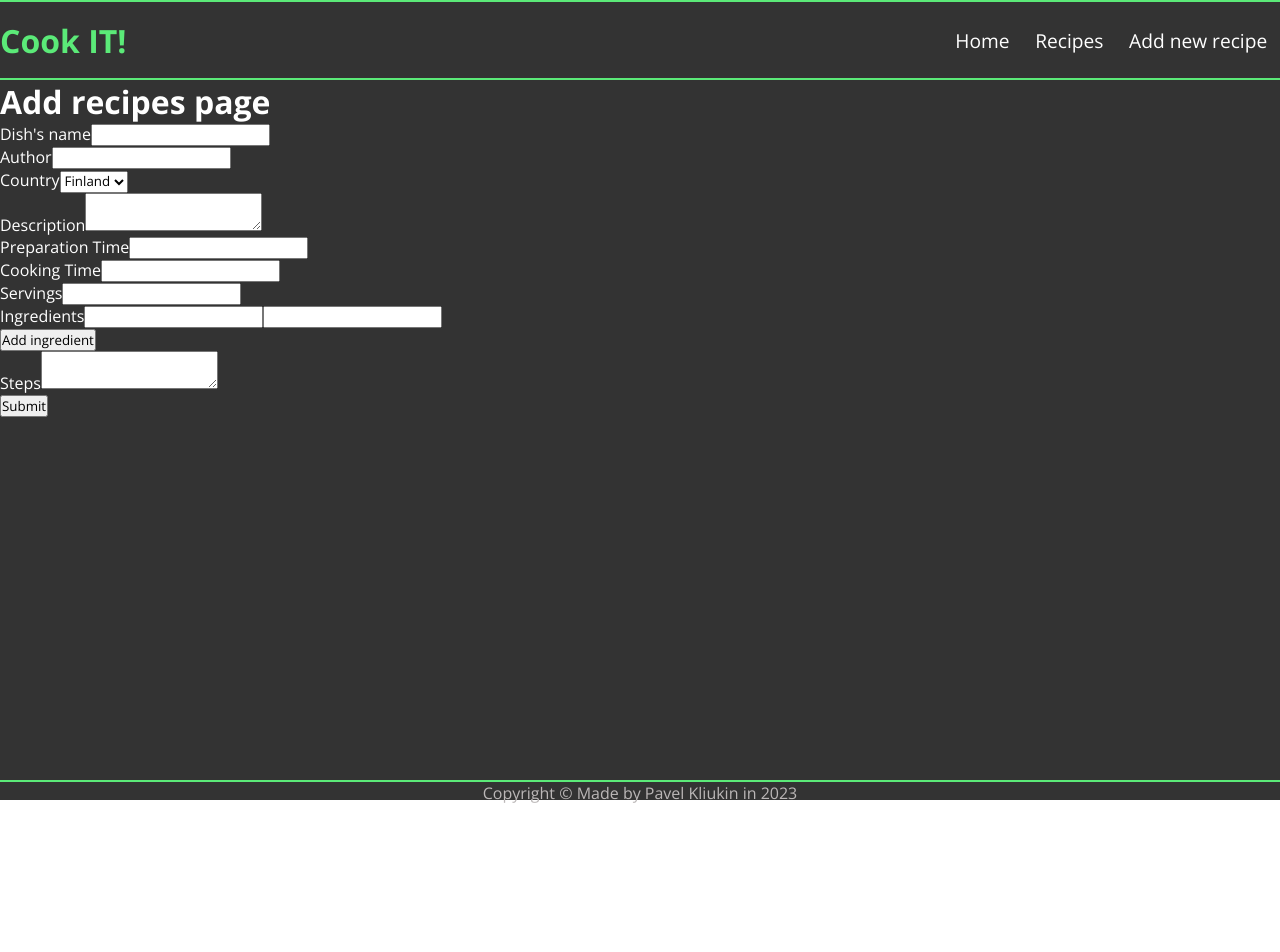
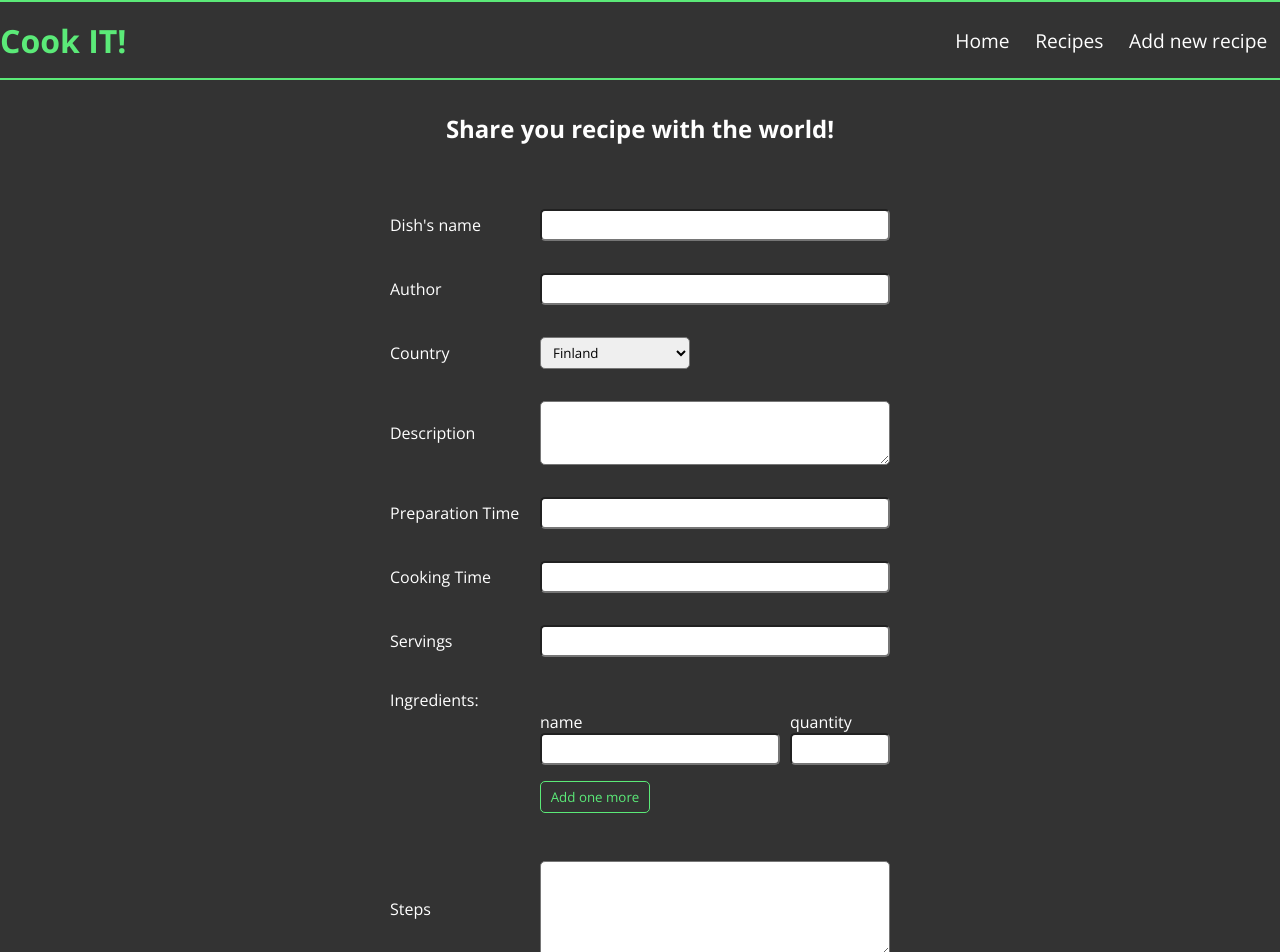
Before and after one commit to Pavel-Kliukin/Recipes_on_react, a React (Create React App) app: page /add in a window 1280 px wide. Shown: the top 952 px of the page. Before the commit the page ends 804 px from the top, so only its background shows below. Built offline with nearby package versions, Linux system fonts and the light colour scheme; the HTML template or start-up script is replaced by a standard one.

Commit message:
Add recipe page's style done

```diff
--- a/db.json
+++ b/db.json
@@ -433,6 +433,39 @@
         "Serve the varenyky hot, accompanied by sour cream.",
         "Enjoy the delicious taste of these traditional Ukrainian dumplings!"
       ]
+    },
+    {
+      "id": 7,
+      "dishName": "Kebab",
+      "author": "Ahmed",
+      "country": "Finland",
+      "description": "Pretty easy and fast food",
+      "prep_time": "2 min",
+      "cook_time": "15 min",
+      "servings": "2",
+      "ingredients": [
+        {
+          "name": "roasted beaf meat",
+          "quantity": "0.3 kg"
+        },
+        {
+          "name": "Lavash",
+          "quantity": "2 "
+        },
+        {
+          "name": "salad",
+          "quantity": "2"
+        },
+        {
+          "name": "tomato",
+          "quantity": "1"
+        },
+        {
+          "name": "corn",
+          "quantity": "50 gr"
+        }
+      ],
+      "steps": "Just cook it"
     }
   ]
 }
--- a/src/components/Footer.css
+++ b/src/components/Footer.css
@@ -7,6 +7,7 @@ footer {
   align-items: center;
   justify-content: center;
   color: rgb(187, 183, 183);
+  font-size: 0.8rem;
 }
 
 .footerBorder {
--- a/src/pages/Add.css
+++ b/src/pages/Add.css
@@ -1,5 +1,124 @@
 .Add {
   background-color: #333;
-  height: 88vh;
+  min-height: 88vh;
   color: white;
+  display: flex;
+  flex-direction: column;
+  justify-content: center;
+  align-items: center;
 }
+
+.Add h2 {
+  color: white;
+  margin-top: 2rem;
+}
+
+.Add form {
+  width: 500px;
+  height: 100%;
+  margin-top: 3rem;
+  display: flex;
+  flex-direction: column;
+}
+
+.forms_element {
+  margin: 1rem 0;
+  display: flex;
+  justify-content: space-between;
+  align-items: center;
+}
+
+.Add input {
+  width: 350px;
+  height: 2rem;
+  border-radius: 5px;
+  padding-left: 0.5rem;
+}
+
+.Add select {
+  width: 150px;
+  height: 2rem;
+  border-radius: 5px;
+  margin-right: 200px;
+  padding-left: 0.5rem;
+}
+
+.description textarea {
+  width: 350px;
+  height: 4rem;
+  border-radius: 5px;
+  padding-left: 0.5rem;
+  padding-top: 0.5rem;
+}
+
+.ingredNameBox, .ingredQuantityBox {
+  display: flex;
+  flex-direction: column;
+  justify-content: flex-start;
+}
+
+form p {
+  margin-top: 1rem;
+}
+
+.ingredients {
+  margin-bottom: 1rem;
+  display: flex;
+  justify-content: flex-end;
+}
+
+.ingredNameBox input {
+  width: 240px;
+}
+
+.ingredQuantityBox input {
+  width: 100px;
+}
+
+.ingredQuantityBox {
+  margin-left: 10px;
+}
+
+.addIngredButtonBox {
+  display: flex;
+  justify-content: flex-end;
+}
+
+#addIngredButton {
+  width: 110px;
+  height: 2rem;
+  margin-right: 240px;
+  margin-bottom: 2rem;
+  background-color: #333;
+  color: var(--main-color);
+  border-radius: 5px;
+  border-style: solid;
+  border-width: 1px;
+  border-color: var(--main-color);
+}
+
+.steps textarea {
+  width: 350px;
+  height: 6rem;
+  border-radius: 5px;
+  padding-left: 0.5rem;
+  padding-top: 0.5rem;
+}
+
+.submitButtonBox {
+  display: flex;
+  justify-content: flex-start;
+}
+
+#submitButton {
+  width: 200px;
+  height: 2rem;
+  margin-top: 1rem;
+  margin-bottom: 2rem;
+  background-color: #333;
+  color: var(--main-color);
+  border-radius: 5px;
+  border-style: solid;
+  border-width: 1px;
+  border-color: var(--main-color);
+}
--- a/src/pages/Add.js
+++ b/src/pages/Add.js
@@ -77,9 +77,9 @@ const Add = () => {
 
   return (
     <div className="Add">
-      <h1>Add recipes page</h1>
+      <h2>Share you recipe with the world!</h2>
       <form onSubmit={submitHandler}>
-        <div className="name">
+        <div className="name forms_element">
           <label htmlFor="dishName">Dish's name</label>
           <input
             type="text"
@@ -90,7 +90,7 @@ const Add = () => {
             required
           />
         </div>
-        <div className="author">
+        <div className="author forms_element">
           <label htmlFor="author">Author</label>
           <input
             type="text"
@@ -100,7 +100,7 @@ const Add = () => {
             onChange={fieldsHandler}
           />
         </div>
-        <div className="country">
+        <div className="country forms_element">
           <label htmlFor="country">Country</label>
           <select
             id="country"
@@ -113,7 +113,7 @@ const Add = () => {
             <option value="Estonia">Estonia</option>
           </select>
         </div>
-        <div className="description">
+        <div className="description forms_element">
           <label htmlFor="description">Description</label>
           <textarea
             id="description"
@@ -122,7 +122,7 @@ const Add = () => {
             onChange={fieldsHandler}
           ></textarea>
         </div>
-        <div className="prep-time">
+        <div className="prep-time forms_element">
           <label htmlFor="prep_time">Preparation Time</label>
           <input
             type="text"
@@ -132,7 +132,7 @@ const Add = () => {
             onChange={fieldsHandler}
           />
         </div>
-        <div className="cook-time">
+        <div className="cook-time forms_element">
           <label htmlFor="cook_time">Cooking Time</label>
           <input
             type="text"
@@ -142,7 +142,7 @@ const Add = () => {
             onChange={fieldsHandler}
           />
         </div>
-        <div className="servings">
+        <div className="servings forms_element">
           <label htmlFor="servings">Servings</label>
           <input
             type="text"
@@ -152,16 +152,21 @@ const Add = () => {
             onChange={fieldsHandler}
           />
         </div>
+        <p>Ingredients:</p>
         {formData.ingredients.map((item, id) => {
           return (
             <div key={id} className="ingredients">
-              <label htmlFor="ingredients">Ingredients</label>
+              <div className='ingredNameBox'>
+                <label htmlFor="name">name</label>
                 <input
                   type="text"
                   id={id}
                   name="name"
                   onChange={ingredientsHandler}
                 />
+              </div>
+              <div className='ingredQuantityBox'>
+                <label htmlFor="quantity">quantity</label>
                 <input
                   type="text"
                   id={id}
@@ -169,11 +174,14 @@ const Add = () => {
                   onChange={ingredientsHandler}
                 />
               </div>
+            </div>
           )
         })}
-        <button onClick={addIngredHandler}>Add ingredient</button>
+        <div className='addIngredButtonBox'>
+          <button id='addIngredButton' onClick={addIngredHandler}>Add one more</button>
+        </div>
 
-        <div className="steps">
+        <div className="steps forms_element">
           <label htmlFor="steps">Steps</label>
           <textarea
             id="steps"
@@ -183,7 +191,9 @@ const Add = () => {
             // required
           ></textarea>
         </div>
-        <button type="submit">Submit</button>
+        <div className='submitButtonBox'>
+          <button id='submitButton' type="submit">Submit recipe</button>
+        </div>
       </form>
     </div>
   );
--- a/src/pages/Home.css
+++ b/src/pages/Home.css
@@ -4,7 +4,7 @@
   flex-direction: column;
   align-items: center;
   justify-content:flex-start;
-  height: 88vh;
+  min-height: 88vh;
 }
 
 .videoBox {
--- a/src/pages/Recipes.css
+++ b/src/pages/Recipes.css
@@ -1,6 +1,6 @@
 .Recipes {
   background-color: #333;
-  height: 88vh;
+  min-height: 88vh;
   display: flex;
   flex-direction: column;
   justify-content: center;
--- a/src/pages/Recipes.js
+++ b/src/pages/Recipes.js
@@ -25,7 +25,7 @@ const Recipes = () => {
 
   return (
     <div className="Recipes">
-      <h2>Recipes page</h2>
+      <h2>Recipes of the world</h2>
       <div className="cards">
         {data.map(recipe => <RecipeCard
           key = {recipe.id}
```
Lines whose indentation alone changed are shown as unchanged.
